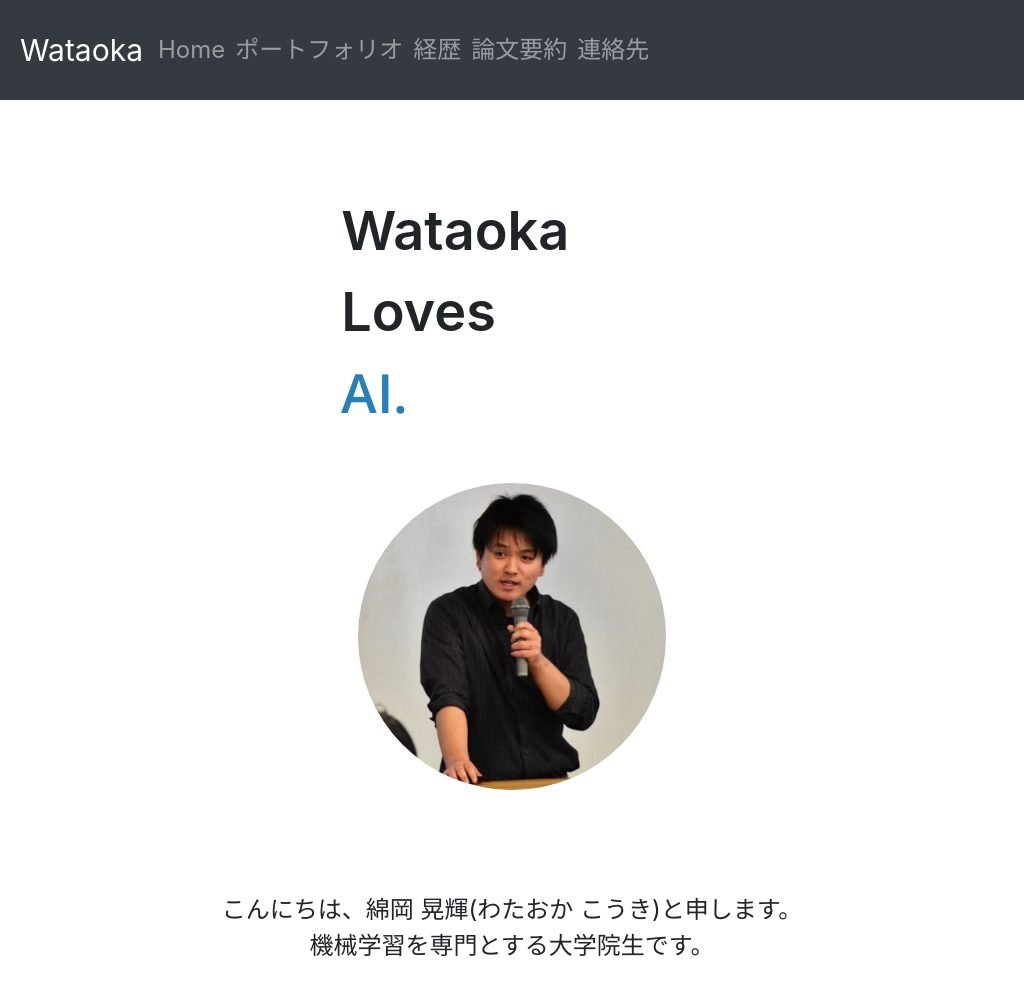
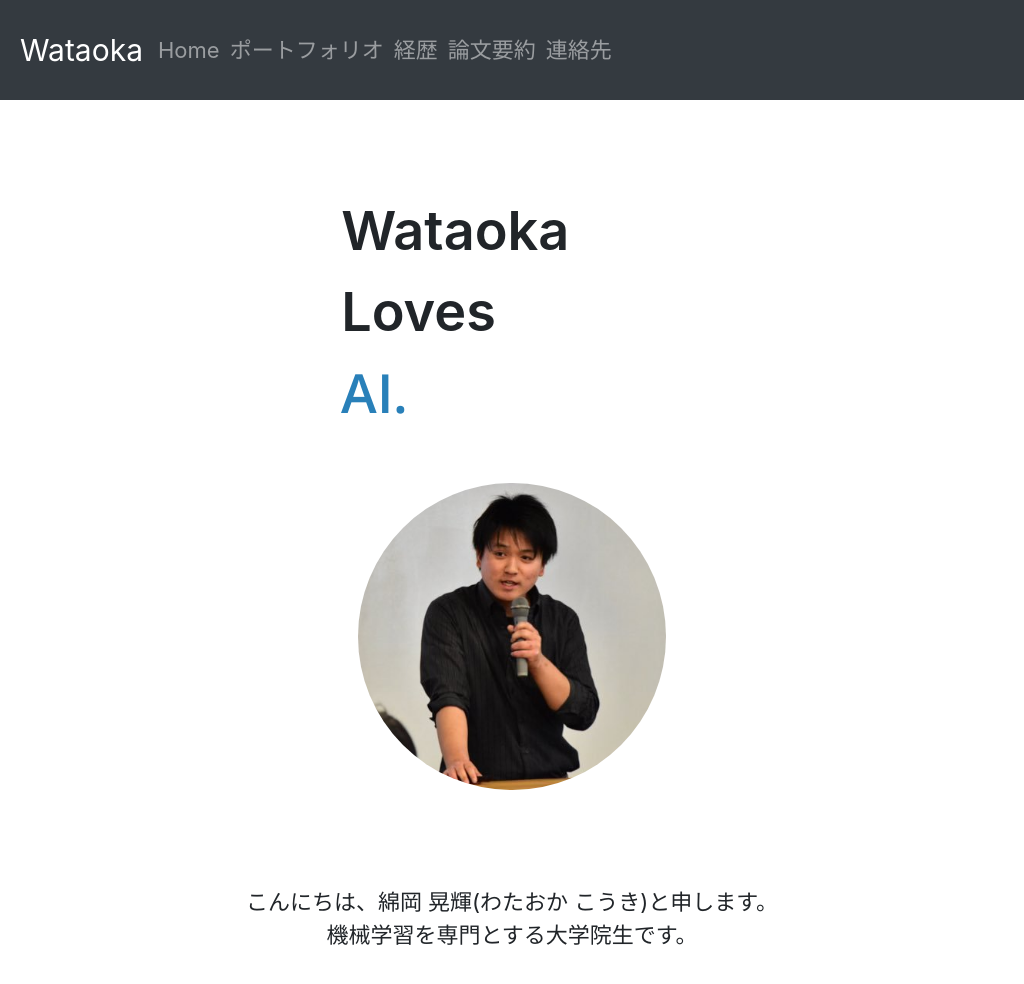
Before and after one commit to wataoka/wataoka.github.io, a Flask app: page / in a window 1024 px wide. After the commit the page ends 945 px from the top, so only its background shows below. Run offline with Flask 2, Linux system fonts and the light colour scheme; some libraries are stand-ins or nearby versions.

Commit message:
style: fix fonts-size

```diff
--- a/static/css/main.css
+++ b/static/css/main.css
@@ -24,7 +24,7 @@ body {
       font-size: 2.4rem; } }
   @media screen and (min-width: 769px) and (max-width: 1024px) {
     body {
-      font-size: 2.4rem; } }
+      font-size: 2.2rem; } }
   @media screen and (min-width: 375px) and (max-width: 375px) and (min-height: 812px) and (max-height: 812px) {
     body {
       font-size: 2.4rem; } }
--- a/static/scss/main.scss
+++ b/static/scss/main.scss
@@ -39,7 +39,7 @@ body {
         font-size: 2.4rem;
     }
     @media screen and (min-width: $ipad-width+1px) and (max-width: $ipadpro-width) {
-        font-size: 2.4rem;
+        font-size: 2.2rem;
     }
     @media screen and (min-width: $iphonex-width) and (max-width: $iphonex-width) and (min-height: $iphonex-height) and (max-height: $iphonex-height) {
         font-size: 2.4rem;
```
